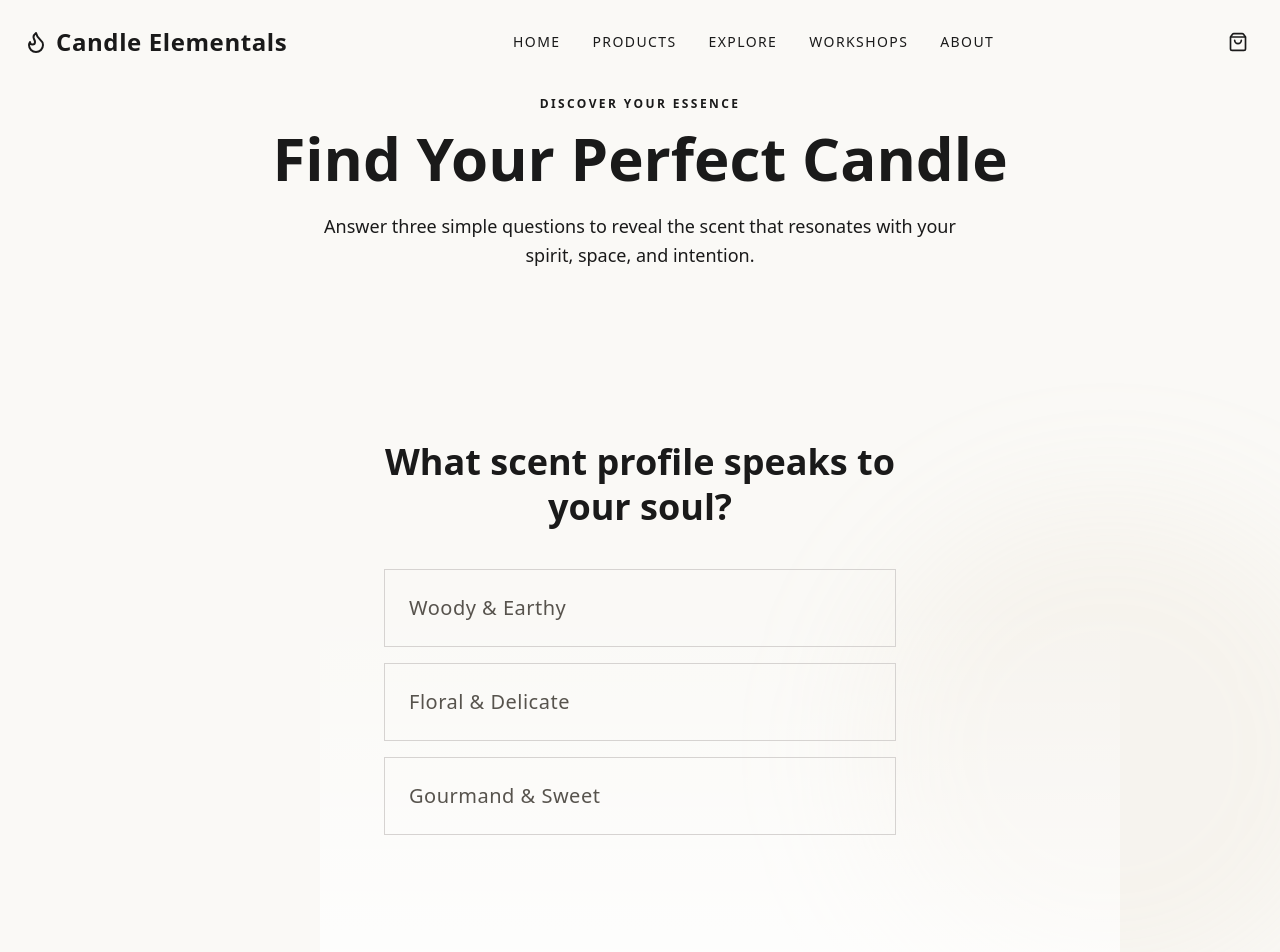
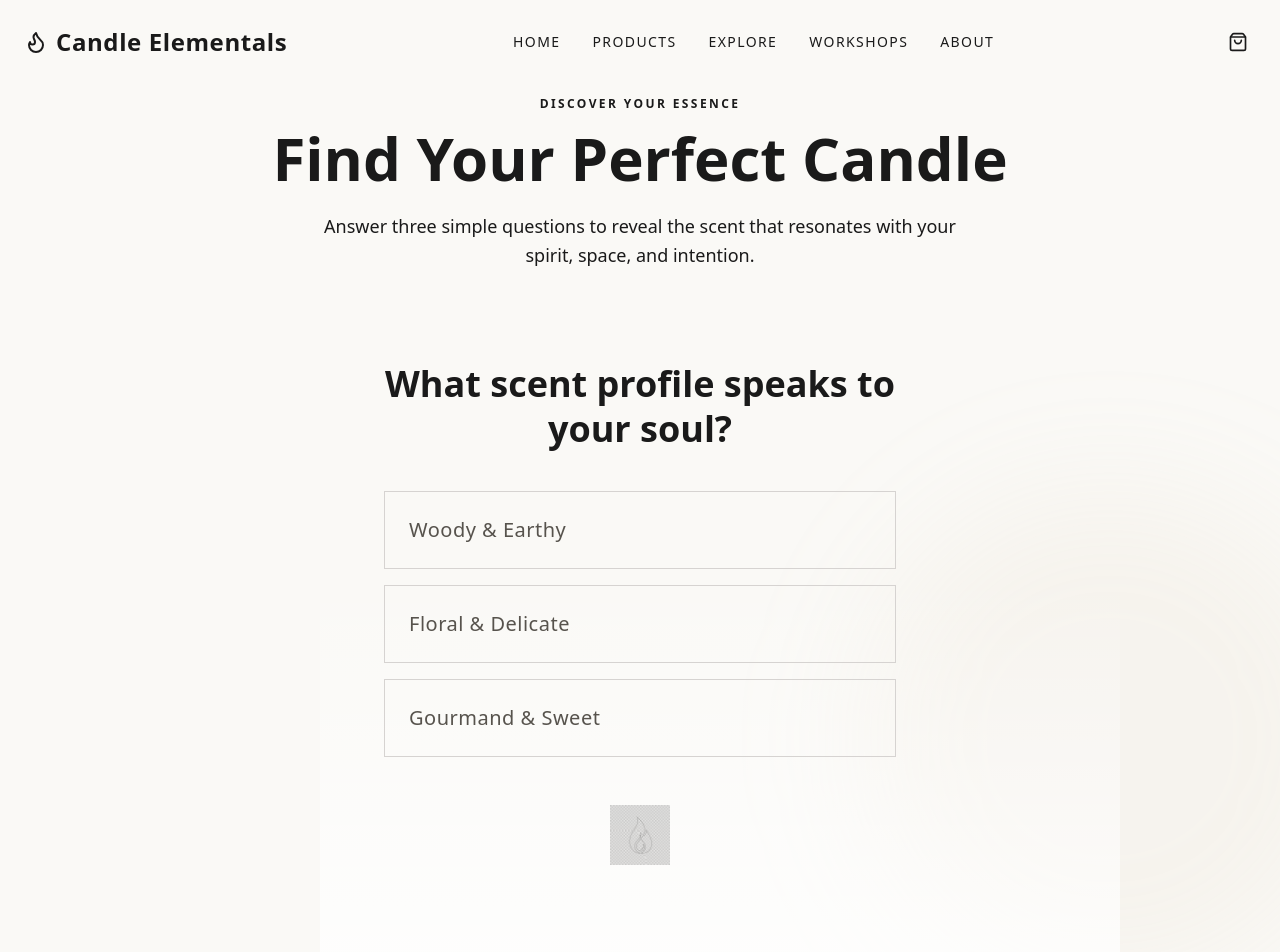
Before and after one commit to firkankurt-ds/candle-elementals, a Next.js app: page /explore in a window 1280 px wide. Shown: the top 952 px of the page. Built offline with nearby package versions, Linux system fonts and the light colour scheme.

Commit message:
Refine Explore spacing and add brand visual

```diff
--- a/app/explore/page.tsx
+++ b/app/explore/page.tsx
@@ -17,7 +17,7 @@ export default function ExplorePage() {
                     initial={{ opacity: 0, y: 20 }}
                     animate={{ opacity: 1, y: 0 }}
                     transition={{ duration: 0.8 }}
-                    className="text-center mb-12"
+                    className="text-center mb-6"
                 >
                     <span className="text-xs font-bold uppercase tracking-[0.2em] text-primary mb-4 block">
                         Discover Your Essence
--- a/components/explore/ExploreQuiz.tsx
+++ b/components/explore/ExploreQuiz.tsx
@@ -174,6 +174,16 @@ export default function ExploreQuiz() {
                                 </button>
                             ))}
                         </div>
+
+                        <div className="mt-12 flex justify-center opacity-40">
+                            <Image
+                                src="/brand-symbol.png"
+                                alt="Elemental Symbol"
+                                width={60}
+                                height={60}
+                                className="object-contain"
+                            />
+                        </div>
                     </motion.div>
                 ) : (
                     <motion.div
```
Also changed, not shown: public/brand-symbol.png (added).
